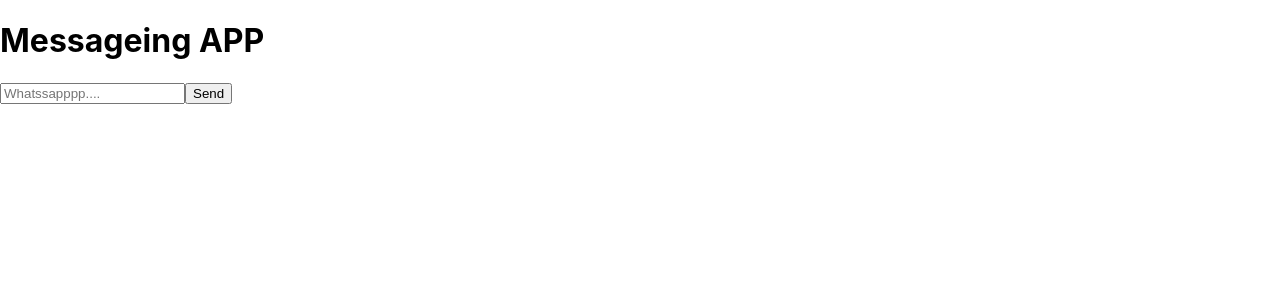
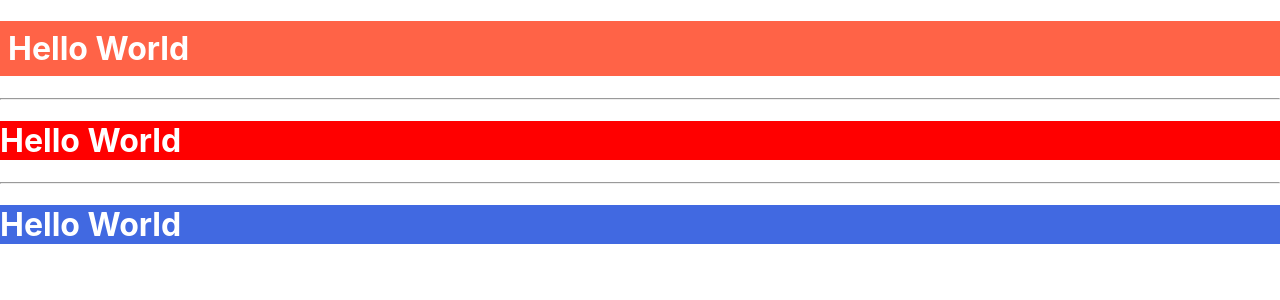
Before and after one commit to dac-22-mumbai/my-react-project, a React (Create React App) app: page / in a window 1280 px wide. Shown: the top 300 px of the page. Built offline with nearby package versions, Linux system fonts and the light colour scheme.

Commit message:
styling in react.

```diff
--- a/src/App.css
+++ b/src/App.css
@@ -1,38 +1,5 @@
-.App {
-  text-align: center;
+.beautify {
+  background-color: tomato;
+  color: white;
+  padding: 8px;
 }
-
-.App-logo {
-  height: 40vmin;
-  pointer-events: none;
-}
-
-@media (prefers-reduced-motion: no-preference) {
-  .App-logo {
-    animation: App-logo-spin infinite 20s linear;
-  }
-}
-
-.App-header {
-  background-color: #282c34;
-  min-height: 100vh;
-  display: flex;
-  flex-direction: column;
-  align-items: center;
-  justify-content: center;
-  font-size: calc(10px + 2vmin);
-  color: white;
-}
-
-.App-link {
-  color: #61dafb;
-}
-
-@keyframes App-logo-spin {
-  from {
-    transform: rotate(0deg);
-  }
-  to {
-    transform: rotate(360deg);
-  }
-}
--- a/src/App.js
+++ b/src/App.js
@@ -1,36 +1,19 @@
-import { useState } from "react";
+import "./App.css";
 
 function App() {
-  let [messageList, setMessageList] = useState([]);
-  let [message, setMessage] = useState("");
-
-  let handleMessageChange = (e) => {
-    console.log(e.target.value);
-    setMessage(e.target.value);
-  };
-
-  let addMessage2MessageList = () => {
-    let newMessageList = [message, ...messageList];
-    setMessageList(newMessageList);
-
-    setMessage("");
-  };
+  let style1 = { backgroundColor: "red", color: "white" };
 
   return (
     <div>
-      <h1>Messageing APP</h1>
+      <h1 className="beautify">Hello World</h1>
 
-      <input
-        type="text"
-        placeholder="Whatssapppp...."
-        value={message}
-        onChange={handleMessageChange}
-      />
-      <input type="button" value="Send" onClick={addMessage2MessageList} />
+      <hr />
+      <h1 style={style1}>Hello World</h1>
 
-      {messageList.map((item) => (
-        <h1>{item}</h1>
-      ))}
+      <hr />
+      <h1 style={{ backgroundColor: "royalblue", color: "white" }}>
+        Hello World
+      </h1>
     </div>
   );
 }
```
